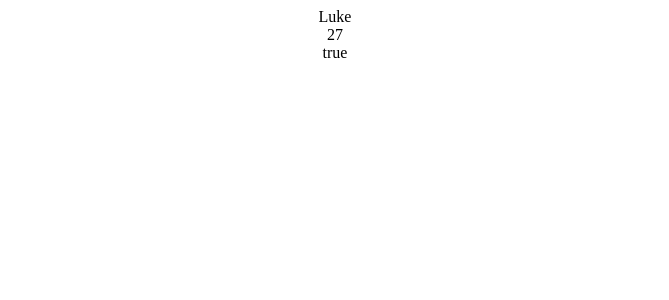
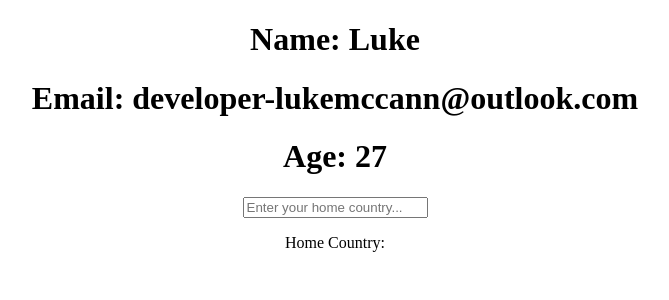
Before and after one commit to Kodriboh/Typescript-Functional-React, a React (Create React App) app: page / in a window 1280 px wide. Shown: the top 300 px of the page, without its empty margins (305-974 px from the left). Built offline with nearby package versions, Linux system fonts and the light colour scheme.

Commit message:
Event handling example

```diff
--- a/src/App.tsx
+++ b/src/App.tsx
@@ -8,8 +8,8 @@ export const App : React.FC = () => {
     <div className='App'>
       <Person
         name="Luke"
+        email="developer-lukemccann@outlook.com"
         age={27}
-        isEmployed={true}
       />
     </div>
   );
--- a/src/components/Person.tsx
+++ b/src/components/Person.tsx
@@ -1,21 +1,33 @@
-import React from 'react';
+import React, { useState, ChangeEvent} from 'react';
 
 interface IPersonProps {
     name: string,
     age?: number,
-    isEmployed?: boolean,
+    email?: string,
 };
 
 export const Person: React.FC<IPersonProps> = ({
     name,
     age,
-    isEmployed = false,
+    email = false,
 }) => {
+    const [homeCountry, setHomeCountry] = useState<string | null>(null);
+
+    const handleChange = (event: ChangeEvent<HTMLInputElement>) => {
+        setHomeCountry(event.target.value);
+    };
+
     return (
         <div>
-            {name} <br />
-            {age} <br />
-            {isEmployed.toString()}
+            <h1>Name: { name }</h1>
+            <h1>Email: { email }</h1>
+            <h1>Age: { age }</h1>
+            <input
+                placeholder='Enter your home country...'
+                onChange={handleChange}
+            />
+
+            <p>Home Country: {homeCountry}</p>
         </div>
     )
 };
```
